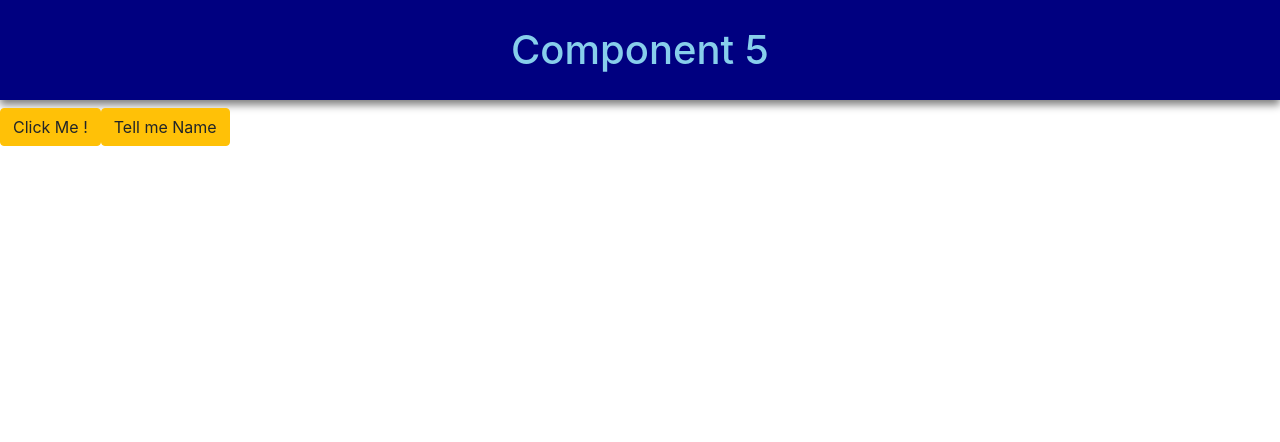
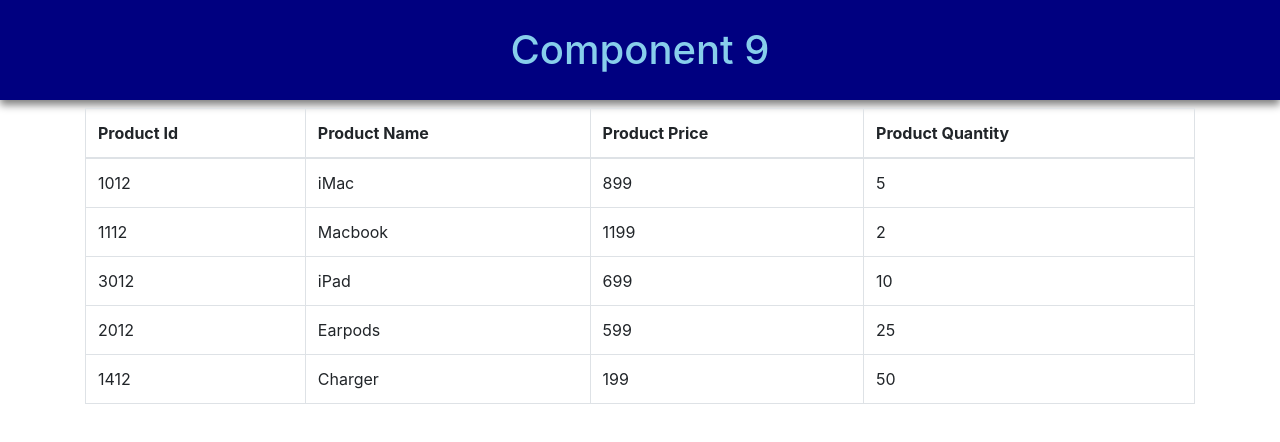
Before and after one commit to abhayraj81/FSD-MERN, a React (Vite) app in the folder React/myFirstApp/: page / in a window 1280 px wide. Shown: the top 442 px of the page. Built offline with nearby package versions, Linux system fonts and the light colour scheme.

Commit message:
component 9 table rendering

```diff
--- a/React/myFirstApp/src/App.jsx
+++ b/React/myFirstApp/src/App.jsx
@@ -7,6 +7,10 @@
 import Comp2 from './myComp2'
 import Comp4 from './myComp4'
 import Comp5 from './myComp5'
+import Comp6 from './myComp6'
+import Comp7 from './myComp7'
+import Comp8 from './myComp8'
+import Comp9 from './myComp9'
 //import './App.css'
 
 function App() {
@@ -14,7 +18,7 @@
 
   return (
     <>
-    <Comp5/>
+    <Comp9/>
       {/* <section id="center">
         <div className="hero">
           <img src={heroImg} className="base" width="170" height="179" alt="" />
--- a/React/myFirstApp/src/myComp5.jsx
+++ b/React/myFirstApp/src/myComp5.jsx
@@ -24,6 +24,9 @@
             <button onClick={myfun} className="btn btn-warning">
                 Click Me !
             </button>
+
+            {/* parameterized function calling with event haldling */}
+
             <button onClick={()=>{myfun2("Abhay Raj")}} className="btn btn-warning">
                 Tell me Name
             </button>
--- /dev/null
+++ b/React/myFirstApp/src/myComp6.jsx
@@ -0,0 +1,60 @@
+function AdminDashboard(){
+    return(
+        <>
+            <h1 align="center">
+                Admin Dashboard
+            </h1>
+        </>
+    );
+}
+
+function ManagerDashboard(){
+    return(
+        <>
+            <h1 align="center">
+                Manager Dashboard
+            </h1>
+        </>
+    );
+}
+
+function UserDashboard(){
+    return(
+        <>
+            <h1 align="center">
+                User Dashboard
+            </h1>
+        </>
+    );
+}
+
+function Comp6(){
+
+    let myCss = {
+        backgroundColor:"navy",
+        color:"skyblue",
+        textAlign:"center",
+        lineHeight:"100px",
+        boxShadow:"0 5px 8px grey"
+    }
+
+    let user = "User"
+    let dashboard
+    if(user == "Admin")
+        dashboard = <AdminDashboard/>;
+    else if(user == "Manager")
+        dashboard = <ManagerDashboard/>;
+    else if (user == "User")
+        dashboard == <UserDashboard/>;
+
+    return(
+        <>
+            <h1 style={myCss} align="center">Component 6</h1>
+            <p>
+                {dashboard}
+            </p>
+        </>
+    )
+}
+
+export default Comp6
--- /dev/null
+++ b/React/myFirstApp/src/myComp7.jsx
@@ -0,0 +1,49 @@
+function Logout(){
+    return(
+        <>
+            <h1 align="center">
+
+            </h1>
+        </>
+    );
+}
+
+function Login(){
+    return(
+        <>
+            <h1 align="center">
+
+            </h1>
+        </>
+    );
+}
+
+function Comp7(){
+
+    let myCss = {
+        backgroundColor:"navy",
+        color:"skyblue",
+        textAlign:"center",
+        lineHeight:"100px",
+        boxShadow:"0 5px 8px grey"
+    }
+
+    let isLoggedIn = false
+
+    return(
+        <>
+            <h1 style={myCss} align="center">Component 7</h1>
+            {
+            isLoggedIn ? <h2>Welcom User</h2> : <h2>Please Login</h2>
+            }
+
+            {
+            isLoggedIn ? <button>Logout</button> : <button>Login</button>
+            }
+
+
+        </>
+    )
+}
+
+export default Comp7
--- /dev/null
+++ b/React/myFirstApp/src/myComp8.jsx
@@ -0,0 +1,48 @@
+function Logout(){
+    return(
+        <>
+            <h1 align="center">
+                Logged Out Successfully
+            </h1>
+        </>
+    );
+}
+
+function Login(){
+    return(
+        <>
+            <h1 align="center">
+                User Login Succesfully
+            </h1>
+        </>
+    );
+}
+
+function Comp8(){
+
+    let myCss = {
+        backgroundColor:"navy",
+        color:"skyblue",
+        textAlign:"center",
+        lineHeight:"100px",
+        boxShadow:"0 5px 8px grey"
+    }
+    let isLoggedIn = false
+        let arr = ["Abhay","Anshika","Anmol"]
+    return(
+        <>
+            <h1 style={myCss} align="center">Component 8</h1>
+
+            {arr.map((ele)=><p>{ele}</p>)}
+
+            {
+            isLoggedIn ? <h2>Welcom User</h2> : <h2>Please Login</h2>
+            }
+
+            {
+            isLoggedIn ? <button>Logout</button> : <button>Login</button>
+            }
+        </>
+    )
+}
+export default Comp8
--- /dev/null
+++ b/React/myFirstApp/src/myComp9.jsx
@@ -0,0 +1,69 @@
+function Logout(){
+    return(
+        <>
+            <h1 align="center">
+                Logged Out Successfully
+            </h1>
+        </>
+    );
+}
+
+function Login(){
+    return(
+        <>
+            <h1 align="center">
+                User Login Succesfully
+            </h1>
+        </>
+    );
+}
+
+function Comp9(){
+    let myCss = {
+        backgroundColor:"navy",
+        color:"skyblue",
+        textAlign:"center",
+        lineHeight:"100px",
+        boxShadow:"0 5px 8px grey"
+    }
+    const productDetails = [
+        {proID: 1012 , proName: "iMac" ,    proPrice: 899,  proQty:5},
+        {proID: 1112 , proName: "Macbook" , proPrice: 1199, proQty:2},
+        {proID: 3012 , proName: "iPad" ,    proPrice: 699,  proQty:10},
+        {proID: 2012 , proName: "Earpods" , proPrice: 599,  proQty:25},
+        {proID: 1412 , proName: "Charger" , proPrice: 199,  proQty:50},
+    ];
+    return(
+        <>
+            <h1 style={myCss} align="center">Component 9</h1>
+
+            <div className="container">
+                {productDetails.length > 0 && (
+                    <table className="table table-bordered">
+                        <thead>
+                            <tr>
+                                <th>Product Id</th>
+                                <th>Product Name</th>
+                                <th>Product Price</th>
+                                <th>Product Quantity</th>
+                            </tr>
+                        </thead>
+                        <tbody>
+                            {productDetails.map((product) => (
+                                <tr>
+                                    <td>{product.proID}</td>
+                                    <td>{product.proName}</td>
+                                    <td>{product.proPrice}</td>
+                                    <td>{product.proQty}</td>
+                                </tr>
+                            ))}
+                        </tbody>
+                    </table>
+                )}
+
+            </div>
+
+        </>
+    )
+}
+export default Comp9
```
